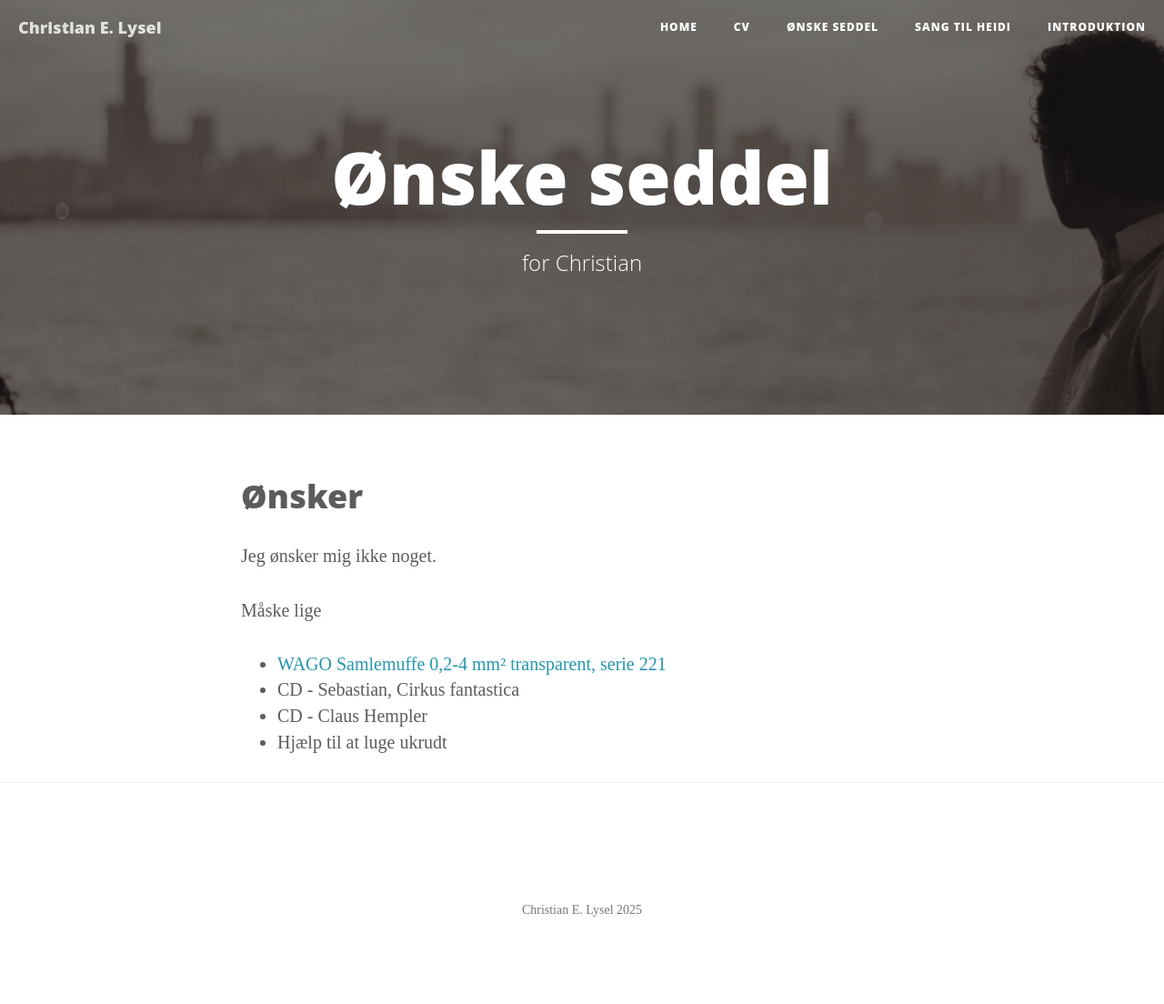
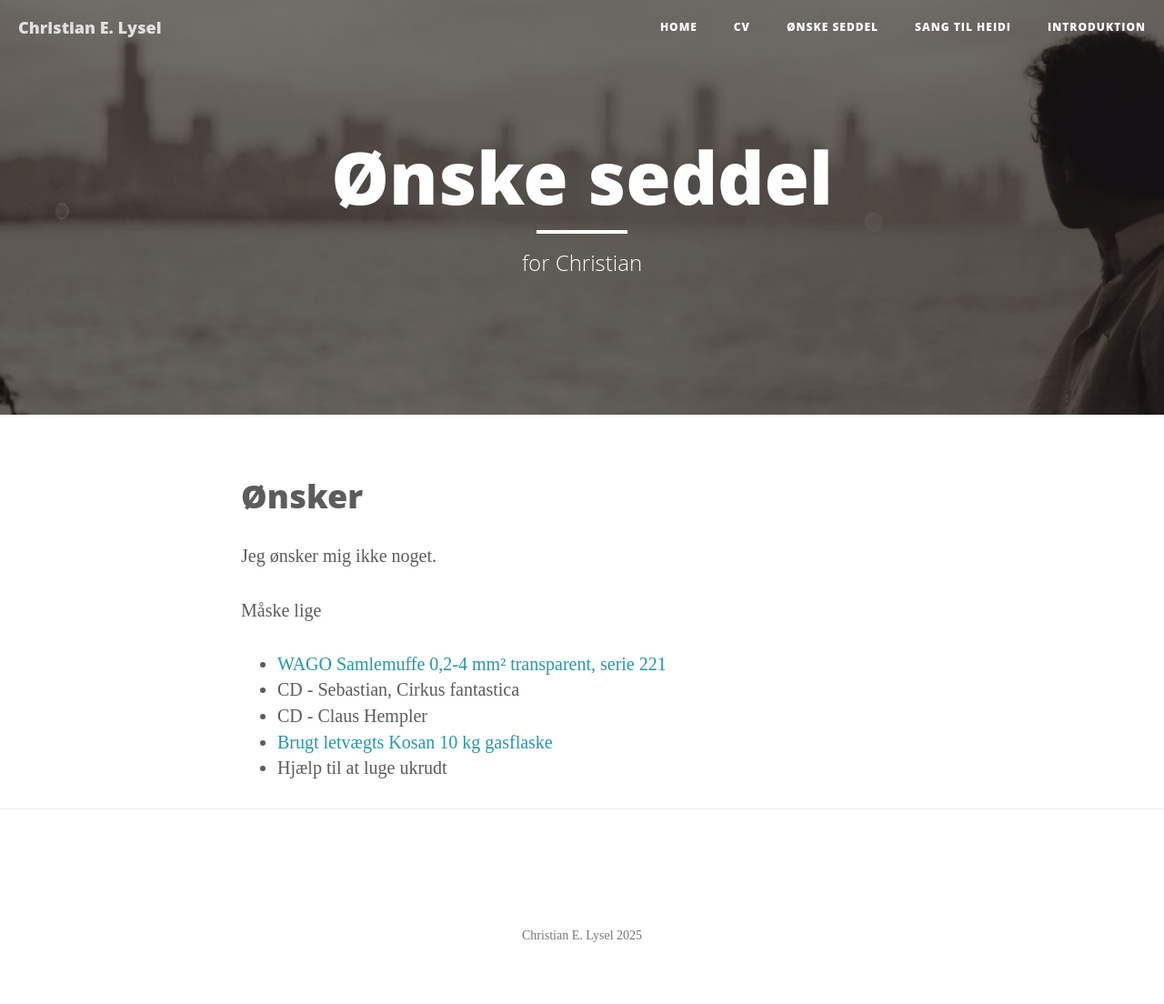
Before and after one commit to clysel/christian.lysel.net, a Jekyll site: the page built from gave.markdown, in a window 1280 px wide. Shown: the whole page at 91% size. Built offline with Jekyll 4.4.1, drawn with Linux system fonts in a browser that asks for light colours; before the commit the page ends 1076 px from its top, so only the background shows below that.

Commit message:
Update gave.markdown

```diff
--- a/gave.markdown
+++ b/gave.markdown
@@ -13,4 +13,5 @@ Måske lige
  * [WAGO Samlemuffe 0,2-4 mm² transparent, serie 221](https://www.wattoo.dk/inline-fjedersmalemuffe-4mm2-7821113195)
  * CD - Sebastian, Cirkus fantastica
  * CD - Claus Hempler
+ * [Brugt letvægts Kosan 10 kg gasflaske](https://www.dba.dk/recommerce/forsale/item/8647439)
  * Hjælp til at luge ukrudt
```
